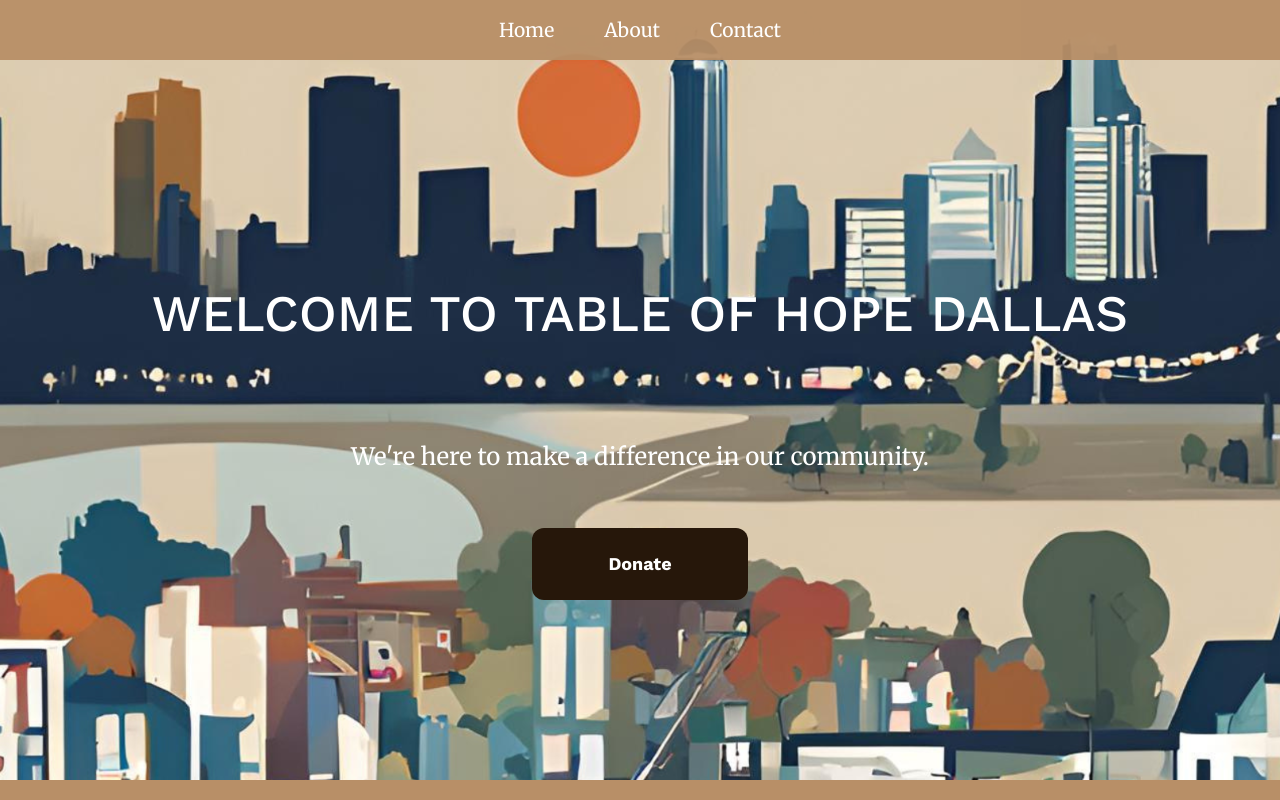
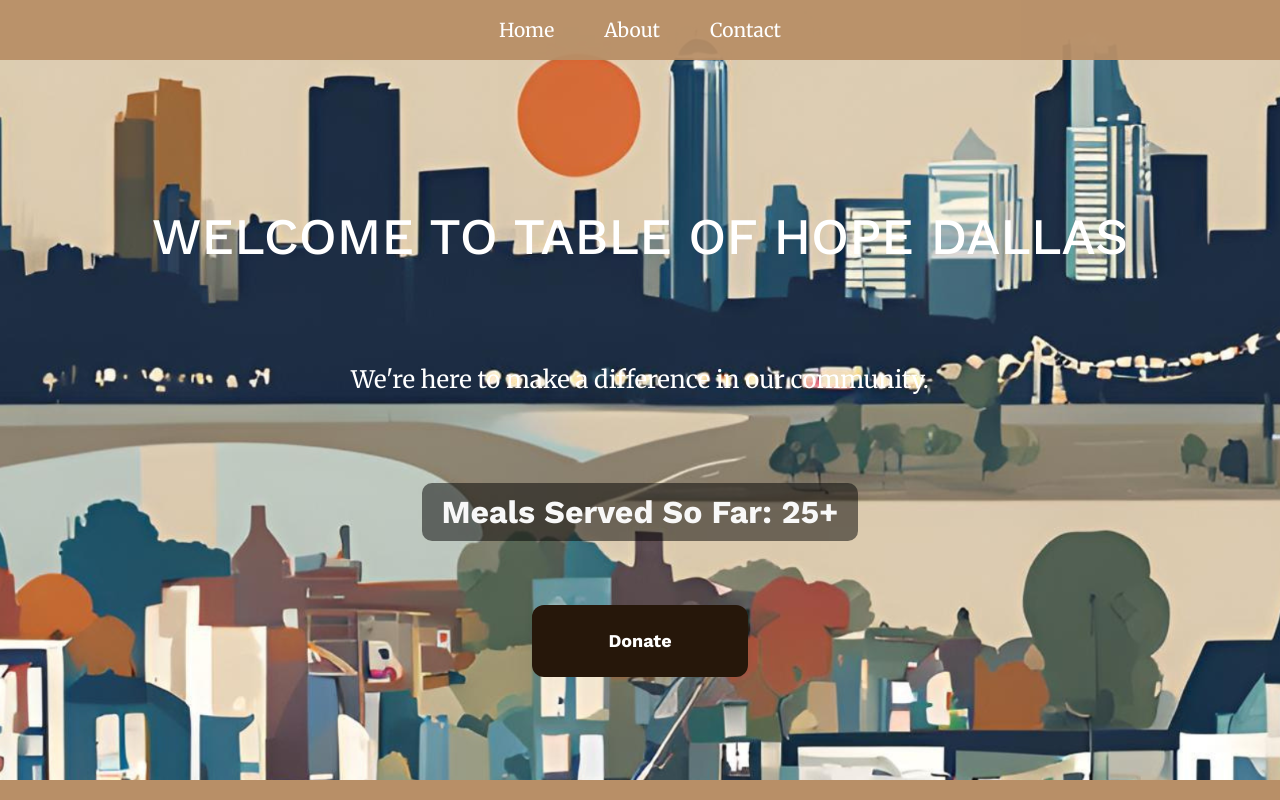
Before and after one commit to niseembha/tableofhopedallas, a Next.js app: page / in a window 1280 px wide. Shown: the top 800 px of the page. Built offline with nearby package versions, Linux system fonts and the light colour scheme.

Commit message:
added meals served text

```diff
--- a/app/globals.css
+++ b/app/globals.css
@@ -36,6 +36,17 @@ p {
   max-width: 600px;
   font-weight: 400;
 }
+
+.meals-served {
+  font-family: "Work Sans", serif;
+  font-size: 2rem;
+  font-weight: bold;
+  color: #F8F8F8;
+  background: rgba(0, 0, 0, 0.5);
+  padding: 10px 20px;
+  border-radius: 10px;
+}
+
 
 .zeffy-btn {
   font-family: "Work Sans", serif;
--- a/app/page.js
+++ b/app/page.js
@@ -3,8 +3,6 @@
 import Navbar from './components/Navbar/Navbar';
 import Footer from './components/Footer/Footer';
 import Head from 'next/head';
-
-
 
 export default function Home() {
 
@@ -20,6 +18,10 @@ export default function Home() {
         <p>
           We're here to make a difference in our community.
         </p>
+        {/* Meals Served Counter */}
+        <p className="meals-served">
+        Meals Served So Far: <span id="meals-count">25+</span>
+        </p>
         <a
           href="https://www.zeffy.com/en-US/fundraising/support-fresh-meals-for-the-homeless?fbclid=PAZXh0bgNhZW0CMTEAAabfSUh6MM6c2ovxab_l8f-nOHoG-FQkObxfwfIF06uvCDbpzxItoMZagjs_aem_ON2DJ8V0kWVKsizGFbs54A"
           className="zeffy-btn"
```
